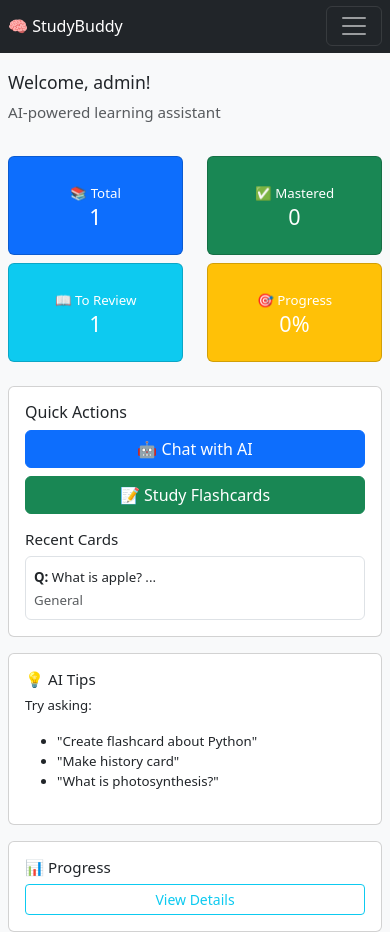
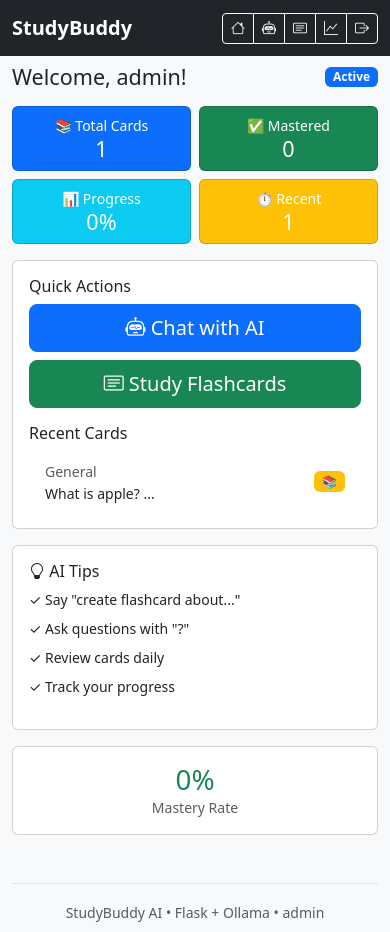
Before and after one commit to mea03kkw/studybuddy-ai, a Flask app: page /dashboard in a window 390 px wide. Run offline with Flask 3, Linux system fonts and the light colour scheme; a user stored in the database is signed in; data comes from the database, SQL or seed files in the repository; both versions use the stored data as it was after the commit.

Commit message:
Mobile optimization: Reduce banner heights, improve mobile UX, update all templates

```diff
--- a/app.py
+++ b/app.py
@@ -3,12 +3,13 @@ from flask_sqlalchemy import SQLAlchemy
 from flask_login import LoginManager, UserMixin, login_user, login_required, logout_user, current_user
 from werkzeug.security import generate_password_hash, check_password_hash
 import ollama
-from datetime import datetime
+from datetime import datetime, timezone
 
 app = Flask(__name__)
-app.config['SECRET_KEY'] = 'your-secret-key-change-in-production'
+app.config['SECRET_KEY'] = 'dev-secret-key'
 app.config['SQLALCHEMY_DATABASE_URI'] = 'sqlite:///studybuddy.db'
 app.config['SQLALCHEMY_TRACK_MODIFICATIONS'] = False
+
 db = SQLAlchemy(app)
 login_manager = LoginManager(app)
 login_manager.login_view = 'login'
@@ -23,7 +24,7 @@ class Flashcard(db.Model):
     question = db.Column(db.String(500), nullable=False)
     answer = db.Column(db.String(1000), nullable=False)
     category = db.Column(db.String(100), default='General')
-    created_date = db.Column(db.DateTime, default=datetime.utcnow)
+    created_date = db.Column(db.DateTime, default=lambda: datetime.now(timezone.utc))
     review_count = db.Column(db.Integer, default=0)
     mastered = db.Column(db.Boolean, default=False)
     user_id = db.Column(db.Integer, db.ForeignKey('user.id'), nullable=False)
@@ -31,39 +32,67 @@ class Flashcard(db.Model):
 class LearningSession(db.Model):
     id = db.Column(db.Integer, primary_key=True)
     user_id = db.Column(db.Integer, db.ForeignKey('user.id'), nullable=False)
-    flashcards_reviewed = db.Column(db.Integer, default=0, nullable=False)
-    correct_count = db.Column(db.Integer, default=0, nullable=False)
-    session_date = db.Column(db.DateTime, default=datetime.utcnow)
+    flashcards_reviewed = db.Column(db.Integer, default=0)
+    correct_count = db.Column(db.Integer, default=0)
+    session_date = db.Column(db.DateTime, default=lambda: datetime.now(timezone.utc))
 
 @login_manager.user_loader
-def load_user(user_id): return User.query.get(int(user_id))
+def load_user(user_id):
+    return db.session.get(User, int(user_id))
 
 def ask_ollama(prompt):
-    try: return ollama.chat(model='phi', messages=[{'role':'user','content':prompt}])['message']['content']
-    except: return "AI Error: Run 'ollama serve'"
+    try:
+        response = ollama.chat(model='phi', messages=[{'role':'user','content':prompt}])
+        return response['message']['content'][:200]
+    except:
+        return "AI Error: Run 'ollama serve'"
 
 def parse_flashcard_request(user_input):
     text = user_input.lower().strip()
-    if any(k in text for k in ['create','make','add','new']) and any(k in text for k in ['flashcard','card']):
+    if any(k in text for k in ['create','make','add']) and any(k in text for k in ['flashcard','card']):
         for sep in ['about','on','for']:
             if sep in text:
                 topic = text.split(sep,1)[1].strip()
-                return {'question':f'What is {topic}?','answer':ask_ollama(f"Briefly explain {topic}")[:300],'category':topic.split()[0].capitalize() if topic.split() else 'General'}
+                return {'question':f'What is {topic}?','answer':ask_ollama(f"Briefly explain {topic}"),'category':topic.split()[0].capitalize() if topic.split() else 'General'}
     if '?' in user_input and len(user_input)<100:
-        return {'question':user_input,'answer':ask_ollama(f"Brief answer:{user_input}")[:200],'category':'General'}
+        return {'question':user_input,'answer':ask_ollama(f"Answer:{user_input}"),'category':'General'}
     return None
 
 @app.route('/')
-def home(): return redirect(url_for('login') if not current_user.is_authenticated else 'dashboard')
+def home():
+    return redirect(url_for('login') if not current_user.is_authenticated else 'dashboard')
 
 @app.route('/login', methods=['GET','POST'])
 def login():
+    if current_user.is_authenticated:
+        return redirect(url_for('dashboard'))
+
     if request.method=='POST':
         user = User.query.filter_by(username=request.form['username']).first()
         if user and check_password_hash(user.password_hash, request.form['password']):
-            login_user(user); return redirect(url_for('dashboard'))
+            login_user(user)
+            return redirect(url_for('dashboard'))
         flash('Invalid credentials')
     return render_template('login.html')
+
+@app.route('/register', methods=['GET','POST'])
+def register():
+    if current_user.is_authenticated:
+        return redirect(url_for('dashboard'))
+
+    if request.method=='POST':
+        username = request.form['username']
+        password = request.form['password']
+
+        if User.query.filter_by(username=username).first():
+            flash('Username exists')
+        else:
+            user = User(username=username, password_hash=generate_password_hash(password))
+            db.session.add(user)
+            db.session.commit()
+            flash('Registered! Please login')
+            return redirect(url_for('login'))
+    return render_template('register.html')
 
 @app.route('/dashboard')
 @login_required
@@ -76,64 +105,100 @@ def dashboard():
 @app.route('/chat', methods=['GET','POST'])
 @login_required
 def chat():
-    ai_response, new_flashcard = "", None
+    ai_response = ""
+    new_flashcard = None
+
     if request.method=='POST':
         user_message = request.form['message']
         flashcard_data = parse_flashcard_request(user_message)
+
         if flashcard_data:
-            new_card = Flashcard(question=flashcard_data['question'], answer=flashcard_data['answer'], category=flashcard_data['category'], user_id=current_user.id)
-            db.session.add(new_card); db.session.commit(); new_flashcard = flashcard_data
+            new_card = Flashcard(
+                question=flashcard_data['question'],
+                answer=flashcard_data['answer'],
+                category=flashcard_data['category'],
+                user_id=current_user.id
+            )
+            db.session.add(new_card)
+            db.session.commit()
+            new_flashcard = flashcard_data
             ai_response = f"✅ Created flashcard: {flashcard_data['question'][:50]}..."
-        else: ai_response = ask_ollama(user_message)
+        else:
+            ai_response = ask_ollama(user_message)
+
     return render_template('chat.html', ai_response=ai_response, new_flashcard=new_flashcard)
 
 @app.route('/flashcards')
 @login_required
 def flashcards():
     cards = Flashcard.query.filter_by(user_id=current_user.id).all()
-    return render_template('flashcards.html', flashcards=cards)
+    categories = db.session.query(Flashcard.category).filter_by(user_id=current_user.id).distinct().all()
+    categories = [c[0] for c in categories]
+    return render_template('flashcards.html', flashcards=cards, categories=categories)
+
+@app.route('/delete_flashcard/<int:card_id>', methods=['POST'])
+@login_required
+def delete_flashcard(card_id):
+    card = Flashcard.query.get_or_404(card_id)
+    if card.user_id != current_user.id:
+        flash('Access denied')
+    else:
+        db.session.delete(card)
+        db.session.commit()
+        flash('Flashcard deleted!')
+    return redirect(url_for('flashcards'))
 
 @app.route('/review/<int:card_id>/<result>')
 @login_required
 def review_card(card_id, result):
     card = Flashcard.query.get_or_404(card_id)
-    if card.user_id != current_user.id: flash('Access denied'); return redirect(url_for('flashcards'))
-    card.review_count = (card.review_count or 0) + 1
-    if card.review_count >= 3: card.mastered = True
-    today = datetime.utcnow().date()
-    session = LearningSession.query.filter(LearningSession.user_id==current_user.id, db.func.date(LearningSession.session_date)==today).first()
-    if not session: session = LearningSession(user_id=current_user.id); db.session.add(session)
-    session.flashcards_reviewed = (session.flashcards_reviewed or 0) + 1
-    if result == 'correct': session.correct_count = (session.correct_count or 0) + 1
-    db.session.commit(); flash('Review recorded!'); return redirect(url_for('flashcards'))
 
-@app.route('/delete_flashcard/<int:card_id>')
-@login_required
-def delete_flashcard(card_id):
-    card = Flashcard.query.get_or_404(card_id)
-    if card.user_id != current_user.id: flash('Access denied'); return redirect(url_for('flashcards'))
-    db.session.delete(card); db.session.commit(); flash('Flashcard deleted!'); return redirect(url_for('flashcards'))
+    if card.user_id == current_user.id:
+        card.review_count += 1
+        if card.review_count >= 3:
+            card.mastered = True
+
+        today = datetime.now(timezone.utc).date()
+        session = LearningSession.query.filter(
+            LearningSession.user_id==current_user.id,
+            db.func.date(LearningSession.session_date)==today
+        ).first()
+
+        if not session:
+            session = LearningSession(user_id=current_user.id)
+            db.session.add(session)
+
+        session.flashcards_reviewed += 1
+        if result == 'correct':
+            session.correct_count += 1
+
+        db.session.commit()
+        flash('Review recorded!')
+
+    return redirect(url_for('flashcards'))
 
 @app.route('/progress')
 @login_required
 def progress():
     sessions = LearningSession.query.filter_by(user_id=current_user.id).order_by(LearningSession.session_date.desc()).limit(10).all()
-    total_reviews = sum(s.flashcards_reviewed or 0 for s in sessions)
-    total_correct = sum(s.correct_count or 0 for s in sessions)
+    total_reviews = sum(s.flashcards_reviewed for s in sessions)
+    total_correct = sum(s.correct_count for s in sessions)
     accuracy = (total_correct / total_reviews * 100) if total_reviews > 0 else 0
     return render_template('progress.html', sessions=sessions, total_reviews=total_reviews, accuracy=accuracy)
 
 @app.route('/logout')
 @login_required
-def logout(): logout_user(); return redirect(url_for('login'))
+def logout():
+    logout_user()
+    return redirect(url_for('login'))
 
 def init_db():
     with app.app_context():
         db.create_all()
         if not User.query.filter_by(username='admin').first():
             admin = User(username='admin', password_hash=generate_password_hash('admin'))
-            db.session.add(admin); db.session.commit()
-            print("Created admin: admin/admin")
+            db.session.add(admin)
+            db.session.commit()
 
 if __name__ == '__main__':
     init_db()
--- a/templates/base.html
+++ b/templates/base.html
@@ -2,97 +2,56 @@
 <html lang="en">
 <head>
     <meta charset="UTF-8">
-    <meta name="viewport" content="width=device-width, initial-scale=1.0, maximum-scale=3.0, user-scalable=yes">
+    <meta name="viewport" content="width=device-width, initial-scale=1.0">
     <title>StudyBuddy AI - {% block title %}{% endblock %}</title>
     <link href="https://cdn.jsdelivr.net/npm/bootstrap@5.3.0/dist/css/bootstrap.min.css" rel="stylesheet">
-    <style>
-        /* Mobile-first responsive design */
-        body {
-            background-color: #f8f9fa;
-            padding-top: 56px;
-            font-size: 0.95rem;
-        }
-
-        /* Compact navbar */
-        .navbar {
-            min-height: 56px;
-            padding: 0.4rem 0;
-        }
-
-        .navbar-brand {
-            font-size: 1.1rem;
-            padding: 0.2rem 0;
-        }
-
-        .nav-link {
-            padding: 0.4rem 0.75rem !important;
-            font-size: 0.9rem;
-        }
-
-        /* Compact containers */
-        .container {
-            padding-left: 10px;
-            padding-right: 10px;
-        }
-
-        @media (max-width: 768px) {
-            .container {
-                padding-left: 8px;
-                padding-right: 8px;
-            }
-
-            .navbar {
-                min-height: 52px;
-            }
-
-            .navbar-brand {
-                font-size: 1rem;
-            }
-        }
-
-        /* Optimized headings */
-        h1 { font-size: 1.8rem; }
-        h2 { font-size: 1.5rem; }
-        h3 { font-size: 1.3rem; }
-        h4 { font-size: 1.1rem; }
-        h5 { font-size: 1rem; }
-        h6 { font-size: 0.95rem; }
-    </style>
+    <link rel="stylesheet" href="https://cdn.jsdelivr.net/npm/bootstrap-icons@1.10.0/font/bootstrap-icons.css">
 </head>
-<body>
+<body class="bg-light">
     <nav class="navbar navbar-expand-lg navbar-dark bg-dark fixed-top">
-        <div class="container">
-            <a class="navbar-brand" href="{{ url_for('dashboard') }}">🧠 StudyBuddy</a>
+        <div class="container-fluid">
+            <a class="navbar-brand fw-bold" href="{{ url_for('dashboard') }}">
+                <i class="bi bi-brain"></i> StudyBuddy
+            </a>
             {% if current_user.is_authenticated %}
-            <button class="navbar-toggler" type="button" data-bs-toggle="collapse" data-bs-target="#navbarNav">
-                <span class="navbar-toggler-icon"></span>
-            </button>
-            <div class="collapse navbar-collapse" id="navbarNav">
-                <div class="navbar-nav ms-auto">
-                    <a class="nav-link" href="{{ url_for('dashboard') }}">🏠</a>
-                    <a class="nav-link" href="{{ url_for('chat') }}">🤖</a>
-                    <a class="nav-link" href="{{ url_for('flashcards') }}">📝</a>
-                    <a class="nav-link" href="{{ url_for('progress') }}">📊</a>
-                    <a class="nav-link" href="{{ url_for('logout') }}">🔓</a>
-                </div>
+            <div class="btn-group btn-group-sm" role="group">
+                <a class="btn btn-outline-light" href="{{ url_for('dashboard') }}" title="Dashboard">
+                    <i class="bi bi-house"></i>
+                </a>
+                <a class="btn btn-outline-light" href="{{ url_for('chat') }}" title="AI Chat">
+                    <i class="bi bi-robot"></i>
+                </a>
+                <a class="btn btn-outline-light" href="{{ url_for('flashcards') }}" title="Flashcards">
+                    <i class="bi bi-card-text"></i>
+                </a>
+                <a class="btn btn-outline-light" href="{{ url_for('progress') }}" title="Progress">
+                    <i class="bi bi-graph-up"></i>
+                </a>
+                <a class="btn btn-outline-light" href="{{ url_for('logout') }}" title="Logout">
+                    <i class="bi bi-box-arrow-right"></i>
+                </a>
             </div>
             {% endif %}
         </div>
     </nav>
 
-    <div class="container mt-3">
-        {% with messages = get_flashed_messages() %}
+    <div class="container mt-5 pt-3">
+        {% with messages = get_flashed_messages(with_categories=true) %}
             {% if messages %}
-                {% for message in messages %}
-                    <div class="alert alert-info alert-dismissible fade show py-2">
-                        <small>{{ message }}</small>
-                        <button type="button" class="btn-close" data-bs-dismiss="alert"></button>
-                    </div>
+                {% for category, message in messages %}
+                <div class="alert alert-{{ category or 'info' }} alert-dismissible fade show">
+                    {{ message }}
+                    <button type="button" class="btn-close" data-bs-dismiss="alert"></button>
+                </div>
                 {% endfor %}
             {% endif %}
         {% endwith %}
 
         {% block content %}{% endblock %}
+
+        <footer class="text-center text-muted mt-5 pt-3 border-top">
+            <small>StudyBuddy AI • Flask + Ollama • {{ current_user.username if current_user.is_authenticated else 'Guest' }}</small>
+        </footer>
     </div>
 
     <script src="https://cdn.jsdelivr.net/npm/bootstrap@5.3.0/dist/js/bootstrap.bundle.min.js"></script>
--- a/templates/dashboard.html
+++ b/templates/dashboard.html
@@ -1,78 +1,76 @@
 {% extends "base.html" %}
-
 {% block title %}Dashboard{% endblock %}
-
 {% block content %}
-<div class="row">
-    <div class="col-12 mb-3">
-        <h4>Welcome, {{ current_user.username }}!</h4>
-        <p class="text-muted">AI-powered learning assistant</p>
-    </div>
+<div class="d-flex justify-content-between align-items-center mb-3">
+    <h4 class="mb-0">Welcome, {{ current_user.username }}!</h4>
+    <span class="badge bg-primary">Active</span>
 </div>
 
-<div class="row mb-3">
-    <div class="col-6 col-md-3 mb-2">
-        <div class="card bg-primary text-white text-center py-3">
-            <div class="card-body p-2">
-                <small>📚 Total</small>
+<div class="row g-2 mb-3">
+    <div class="col-6 col-md-3">
+        <div class="card bg-primary text-white">
+            <div class="card-body text-center p-2">
+                <div class="small">📚 Total Cards</div>
                 <div class="h4 mb-0">{{ total_cards }}</div>
             </div>
         </div>
     </div>
-    <div class="col-6 col-md-3 mb-2">
-        <div class="card bg-success text-white text-center py-3">
-            <div class="card-body p-2">
-                <small>✅ Mastered</small>
+    <div class="col-6 col-md-3">
+        <div class="card bg-success text-white">
+            <div class="card-body text-center p-2">
+                <div class="small">✅ Mastered</div>
                 <div class="h4 mb-0">{{ mastered }}</div>
             </div>
         </div>
     </div>
-    <div class="col-6 col-md-3 mb-2">
-        <div class="card bg-info text-white text-center py-3">
-            <div class="card-body p-2">
-                <small>📖 To Review</small>
-                <div class="h4 mb-0">{{ total_cards - mastered }}</div>
+    <div class="col-6 col-md-3">
+        <div class="card bg-info text-white">
+            <div class="card-body text-center p-2">
+                <div class="small">📊 Progress</div>
+                <div class="h4 mb-0">
+                    {% if total_cards > 0 %}
+                        {{ ((mastered/total_cards)*100)|round|int }}%
+                    {% else %}0%{% endif %}
+                </div>
             </div>
         </div>
     </div>
-    <div class="col-6 col-md-3 mb-2">
-        <div class="card bg-warning text-white text-center py-3">
-            <div class="card-body p-2">
-                <small>🎯 Progress</small>
-                <div class="h4 mb-0">
-                    {% if total_cards > 0 %}
-                        {{ (mastered/total_cards*100)|round|int }}%
-                    {% else %}
-                        0%
-                    {% endif %}
-                </div>
+    <div class="col-6 col-md-3">
+        <div class="card bg-warning text-white">
+            <div class="card-body text-center p-2">
+                <div class="small">⏱️ Recent</div>
+                <div class="h4 mb-0">{{ recent_cards|length }}</div>
             </div>
         </div>
     </div>
 </div>
 
-<div class="row">
-    <div class="col-md-8 mb-3">
+<div class="row g-3">
+    <div class="col-md-8">
         <div class="card">
             <div class="card-body">
-                <h5>Quick Actions</h5>
-                <div class="d-grid gap-2">
-                    <a href="{{ url_for('chat') }}" class="btn btn-primary">
-                        🤖 Chat with AI
+                <h6 class="card-title">Quick Actions</h6>
+                <div class="d-grid gap-2 mb-3">
+                    <a href="{{ url_for('chat') }}" class="btn btn-primary btn-lg">
+                        <i class="bi bi-robot"></i> Chat with AI
                     </a>
-                    <a href="{{ url_for('flashcards') }}" class="btn btn-success">
-                        📝 Study Flashcards
+                    <a href="{{ url_for('flashcards') }}" class="btn btn-success btn-lg">
+                        <i class="bi bi-card-text"></i> Study Flashcards
                     </a>
                 </div>
 
                 {% if recent_cards %}
-                <h6 class="mt-3">Recent Cards</h6>
-                <div class="list-group">
+                <h6>Recent Cards</h6>
+                <div class="list-group list-group-flush">
                     {% for card in recent_cards %}
-                    <div class="list-group-item list-group-item-action p-2">
-                        <small><strong>Q:</strong> {{ card.question[:40] }}...</small>
-                        <br>
-                        <small class="text-muted">{{ card.category }}</small>
+                    <div class="list-group-item d-flex justify-content-between align-items-center">
+                        <div>
+                            <small class="text-muted">{{ card.category }}</small>
+                            <div class="small">{{ card.question[:40] }}...</div>
+                        </div>
+                        <span class="badge bg-{{ 'success' if card.mastered else 'warning' }}">
+                            {{ '✅' if card.mastered else '📚' }}
+                        </span>
                     </div>
                     {% endfor %}
                 </div>
@@ -84,22 +82,24 @@
     <div class="col-md-4">
         <div class="card">
             <div class="card-body">
-                <h6>💡 AI Tips</h6>
-                <p class="small">Try asking:</p>
-                <ul class="small">
-                    <li>"Create flashcard about Python"</li>
-                    <li>"Make history card"</li>
-                    <li>"What is photosynthesis?"</li>
+                <h6><i class="bi bi-lightbulb"></i> AI Tips</h6>
+                <ul class="list-unstyled small">
+                    <li class="mb-2">✓ Say "create flashcard about..."</li>
+                    <li class="mb-2">✓ Ask questions with "?"</li>
+                    <li class="mb-2">✓ Review cards daily</li>
+                    <li>✓ Track your progress</li>
                 </ul>
             </div>
         </div>
 
         <div class="card mt-3">
-            <div class="card-body">
-                <h6>📊 Progress</h6>
-                <a href="{{ url_for('progress') }}" class="btn btn-outline-info btn-sm w-100">
-                    View Details
-                </a>
+            <div class="card-body text-center">
+                <div class="display-6 text-success">
+                    {% if total_cards > 0 %}
+                        {{ ((mastered/total_cards)*100)|round|int }}%
+                    {% else %}0%{% endif %}
+                </div>
+                <div class="small text-muted">Mastery Rate</div>
             </div>
         </div>
     </div>
```
Also changed, not shown: templates/chat.html (+49 -33 lines), templates/flashcards.html (+83 -27 lines), templates/progress.html (+29 -65 lines), instance/studybuddy.db, 1 other file.
